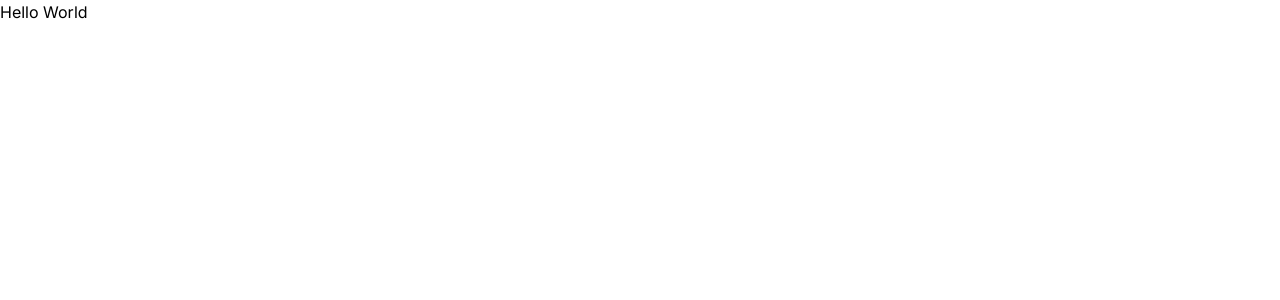
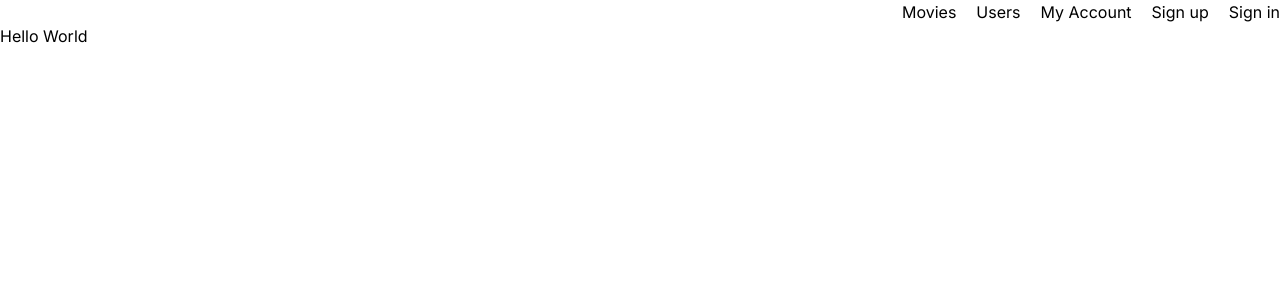
Before and after one commit to phihungha/movie-review-website, a Next.js app: page / in a window 1280 px wide. Shown: the top 300 px of the page. Built offline with nearby package versions, Linux system fonts and the light colour scheme.

Commit message:
Setup basic navigation

```diff
--- a/app/layout.tsx
+++ b/app/layout.tsx
@@ -1,5 +1,6 @@
 import "./globals.css";
 import { Inter } from "next/font/google";
+import NavBar from "@/components/navbar";
 
 const inter = Inter({ subsets: ["latin"] });
 
@@ -14,7 +15,10 @@ export default function RootLayout({
 }) {
   return (
     <html lang="en">
-      <body className={inter.className}>{children}</body>
+      <body className={inter.className}>
+        <NavBar />
+        {children}
+      </body>
     </html>
   );
 }
--- /dev/null
+++ b/components/navbar.tsx
@@ -0,0 +1,13 @@
+import Link from "next/link";
+
+export default function NavBar() {
+  return (
+    <nav className="flex gap-5 justify-end">
+      <Link href="/movies">Movies</Link>
+      <Link href="/users">Users</Link>
+      <Link href="/personal">My Account</Link>
+      <Link href="/signup">Sign up</Link>
+      <Link href="/signin">Sign in</Link>
+    </nav>
+  );
+}
```
